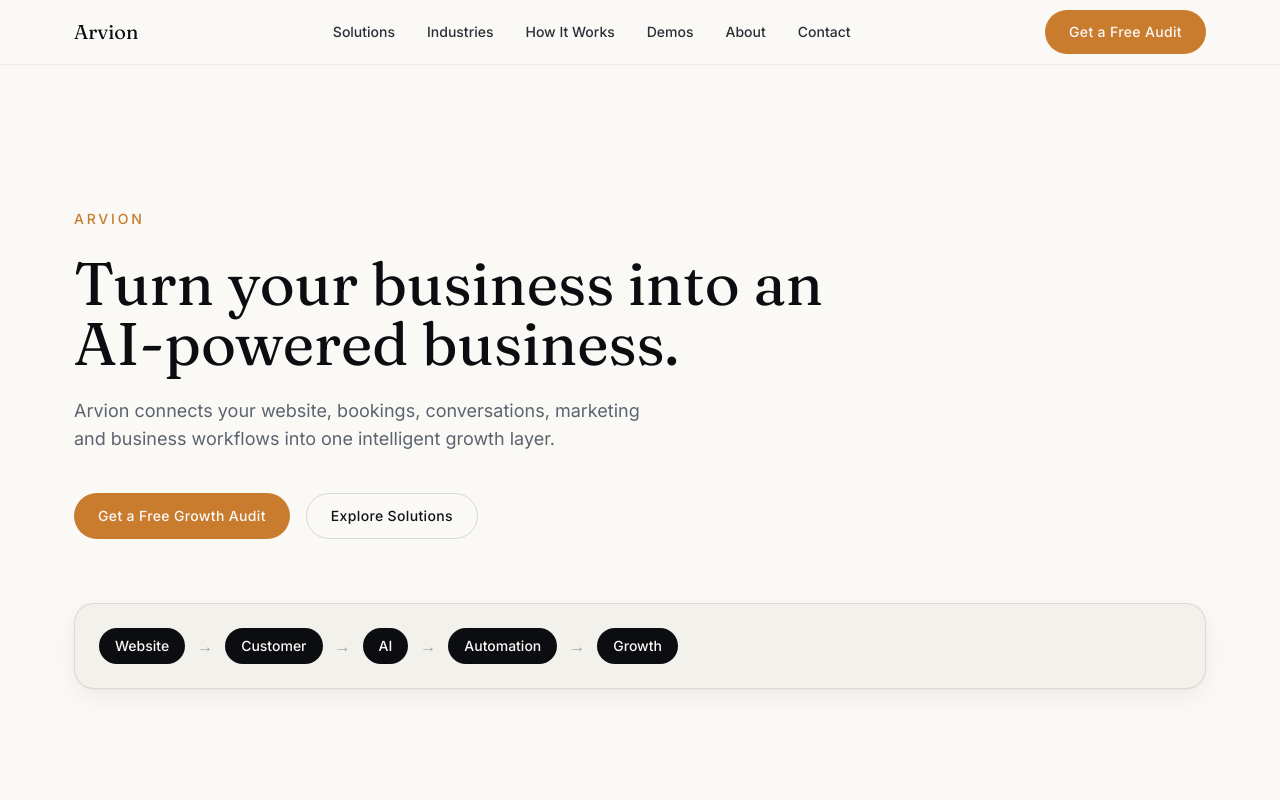
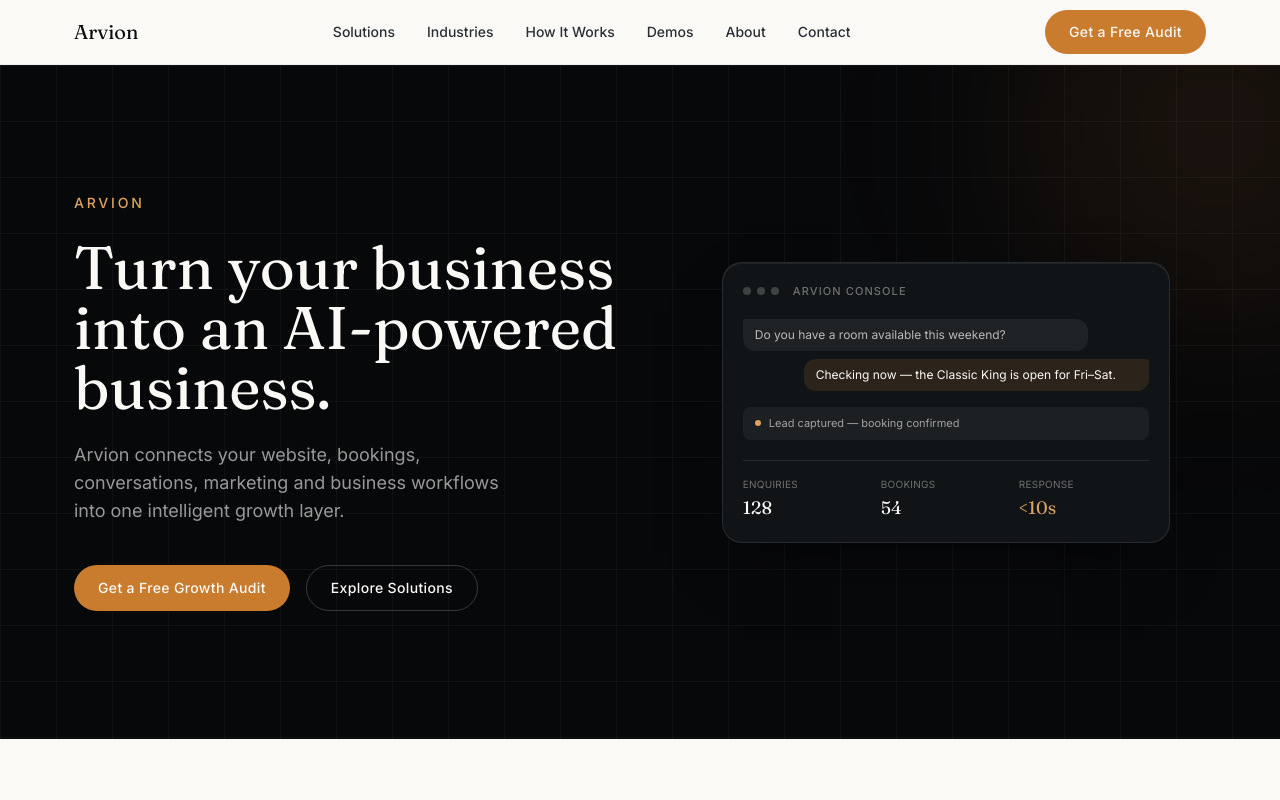
Before and after one commit to RoxxMoxx/Arvion, a Next.js app: page / in a window 1280 px wide. Shown: the top 800 px of the page. Built offline with nearby package versions, Linux system fonts and the light colour scheme.

Commit message:
Visual redesign: dark premium hero with product-thesis console visual, richer card depth

```diff
--- a/app/page.tsx
+++ b/app/page.tsx
@@ -7,14 +7,28 @@
 export default function HomePage() {
   return (
     <main>
-      <section className="mx-auto max-w-content px-6 py-28 sm:py-36">
-        <p className="text-sm font-medium uppercase tracking-[0.2em] text-signal-500">
+      <section className="relative overflow-hidden bg-ink-1000">
+        {/* subtle texture so the dark band doesn't read as a flat block */}
+        <div
+          className="pointer-events-none absolute inset-0 opacity-[0.04]"
+          style={{
+            backgroundImage:
+              'linear-gradient(to right, #fff 1px, transparent 1px), linear-gradient(to bottom, #fff 1px, transparent 1px)',
+            backgroundSize: '56px 56px',
+          }}
+          aria-hidden="true"
+        />
+        <div className="absolute -right-32 -top-32 h-96 w-96 rounded-full bg-signal-500/10 blur-[100px]" aria-hidden="true" />
+
+        <div className="relative mx-auto grid max-w-content gap-14 px-6 py-24 sm:py-32 lg:grid-cols-[1.1fr_0.9fr] lg:items-center">
+          <div>
+            <p className="text-sm font-medium uppercase tracking-[0.2em] text-signal-400">
               Arvion
             </p>
-        <h1 className="mt-6 max-w-3xl font-display text-4xl leading-[1.1] text-ink-950 sm:text-6xl">
+            <h1 className="mt-6 max-w-xl font-display text-4xl leading-[1.1] text-paper-50 sm:text-6xl">
               Turn your business into an AI-powered business.
             </h1>
-        <p className="mt-6 max-w-xl text-lg text-ink-500">
+            <p className="mt-6 max-w-md text-lg text-paper-50/60">
               Arvion connects your website, bookings, conversations, marketing and business
               workflows into one intelligent growth layer.
             </p>
@@ -22,11 +36,14 @@
               <Button href="/audit" variant="secondary">
                 Get a Free Growth Audit
               </Button>
-          <Button href="/solutions" variant="ghost">
+              <Button href="/solutions" variant="ghost-on-dark">
                 Explore Solutions
               </Button>
             </div>
+          </div>
+
           <HeroVisual />
+        </div>
       </section>
 
       <TrustSection />
--- a/components/sections/HeroVisual.tsx
+++ b/components/sections/HeroVisual.tsx
@@ -1,23 +1,57 @@
-const stages = ['Website', 'Customer', 'AI', 'Automation', 'Growth'];
-
+// Signature hero visual: an abstracted "Arvion Console" panel — not a literal
+// product screenshot, but a designed representation of what Arvion actually
+// does (a live enquiry becoming a booking, next to the metrics that result).
 export function HeroVisual() {
   return (
-    <div
-      className="mt-16 flex flex-wrap items-center gap-3 rounded-xl2 border border-ink-950/10 bg-paper-100 p-6 shadow-card sm:gap-0"
-      aria-label="Arvion connects your website, customers, AI, automation and growth"
-    >
-      {stages.map((stage, i) => (
-        <div key={stage} className="flex items-center">
-          <span className="rounded-full bg-ink-950 px-4 py-2 text-sm font-medium text-paper-50">
-            {stage}
+    <div className="relative mx-auto w-full max-w-md lg:mx-0">
+      {/* ambient glow behind the panel */}
+      <div
+        className="absolute -inset-6 -z-10 rounded-[2rem] bg-signal-500/10 blur-2xl"
+        aria-hidden="true"
+      />
+      <div className="rounded-xl2 border border-paper-50/10 bg-ink-900 p-5 shadow-glow">
+        {/* window chrome */}
+        <div className="flex items-center gap-1.5">
+          <span className="h-2 w-2 rounded-full bg-paper-50/20" />
+          <span className="h-2 w-2 rounded-full bg-paper-50/20" />
+          <span className="h-2 w-2 rounded-full bg-paper-50/20" />
+          <span className="ml-2 text-[11px] font-medium uppercase tracking-widest text-paper-50/40">
+            Arvion Console
           </span>
-          {i < stages.length - 1 && (
-            <span className="mx-3 hidden text-ink-300 sm:inline" aria-hidden="true">
-              →
-            </span>
-          )}
         </div>
-      ))}
+
+        {/* live conversation snippet */}
+        <div className="mt-5 space-y-2">
+          <div className="max-w-[85%] rounded-xl rounded-tl-sm bg-paper-50/[0.06] px-3 py-2 text-xs text-paper-50/70">
+            Do you have a room available this weekend?
+          </div>
+          <div className="ml-auto max-w-[85%] rounded-xl rounded-tr-sm bg-signal-500/15 px-3 py-2 text-xs text-paper-50">
+            Checking now — the Classic King is open for Fri–Sat.
+          </div>
+        </div>
+
+        {/* status row */}
+        <div className="mt-4 flex items-center gap-2 rounded-lg bg-paper-50/[0.05] px-3 py-2 text-[11px] text-paper-50/60">
+          <span className="h-1.5 w-1.5 rounded-full bg-signal-400" />
+          Lead captured — booking confirmed
+        </div>
+
+        {/* mini metrics */}
+        <div className="mt-5 grid grid-cols-3 gap-2 border-t border-paper-50/10 pt-4">
+          <div>
+            <p className="text-[10px] uppercase tracking-wide text-paper-50/40">Enquiries</p>
+            <p className="mt-0.5 font-display text-lg text-paper-50">128</p>
+          </div>
+          <div>
+            <p className="text-[10px] uppercase tracking-wide text-paper-50/40">Bookings</p>
+            <p className="mt-0.5 font-display text-lg text-paper-50">54</p>
+          </div>
+          <div>
+            <p className="text-[10px] uppercase tracking-wide text-paper-50/40">Response</p>
+            <p className="mt-0.5 font-display text-lg text-signal-400">&lt;10s</p>
+          </div>
+        </div>
+      </div>
     </div>
   );
 }
--- a/components/sections/SolutionsGrid.tsx
+++ b/components/sections/SolutionsGrid.tsx
@@ -18,12 +18,12 @@
               id={solution.slug}
               href={`/solutions#${solution.slug}`}
               scroll={false}
-              className="group scroll-mt-24 rounded-xl2 border border-ink-950/10 bg-paper-50 p-6 shadow-card transition-transform hover:-translate-y-0.5"
+              className="group scroll-mt-24 rounded-xl2 border border-ink-950/10 bg-paper-50 p-6 shadow-card transition-all hover:-translate-y-1 hover:border-signal-500/30 hover:shadow-lg"
             >
-              <span className="text-xs font-medium uppercase tracking-widest text-signal-500">
+              <span className="flex h-8 w-8 items-center justify-center rounded-full bg-ink-950 text-xs font-medium text-paper-50 transition-colors group-hover:bg-signal-500">
                 {solution.letter}
               </span>
-              <h3 className="mt-2 font-display text-lg text-ink-950">{solution.name}</h3>
+              <h3 className="mt-4 font-display text-lg text-ink-950">{solution.name}</h3>
               <p className="mt-2 text-sm text-ink-500">{solution.summary}</p>
               {solution.note && (
                 <p className="mt-3 text-xs italic text-ink-300">{solution.note}</p>
--- a/components/ui/Button.tsx
+++ b/components/ui/Button.tsx
@@ -1,7 +1,7 @@
 import Link from 'next/link';
 import type { ReactNode } from 'react';
 
-type Variant = 'primary' | 'secondary' | 'ghost';
+type Variant = 'primary' | 'secondary' | 'ghost' | 'ghost-on-dark';
 
 interface ButtonProps {
   href: string;
@@ -14,6 +14,7 @@
   primary: 'bg-ink-950 text-paper-50 hover:bg-ink-800',
   secondary: 'bg-signal-500 text-paper-50 hover:bg-signal-600',
   ghost: 'bg-transparent text-ink-900 border border-ink-900/15 hover:border-ink-900/30',
+  'ghost-on-dark': 'bg-transparent text-paper-50 border border-paper-50/20 hover:border-paper-50/40',
 };
 
 export function Button({ href, children, variant = 'primary', className = '' }: ButtonProps) {
--- a/tailwind.config.ts
+++ b/tailwind.config.ts
@@ -10,6 +10,7 @@
     extend: {
       colors: {
         ink: {
+          1000: '#07080A',
           950: '#0B0D10',
           900: '#111417',
           800: '#1B1F24',
@@ -37,6 +38,7 @@
       },
       boxShadow: {
         card: '0 1px 2px rgba(11,13,16,0.04), 0 8px 24px rgba(11,13,16,0.06)',
+        glow: '0 1px 0 rgba(255,255,255,0.06) inset, 0 30px 60px -20px rgba(0,0,0,0.55)',
       },
       borderRadius: {
         xl2: '1.25rem',
```
Also changed, not shown: 1 other file (tests, documents, lock files or other folders). Lines whose indentation alone changed are shown as unchanged.
